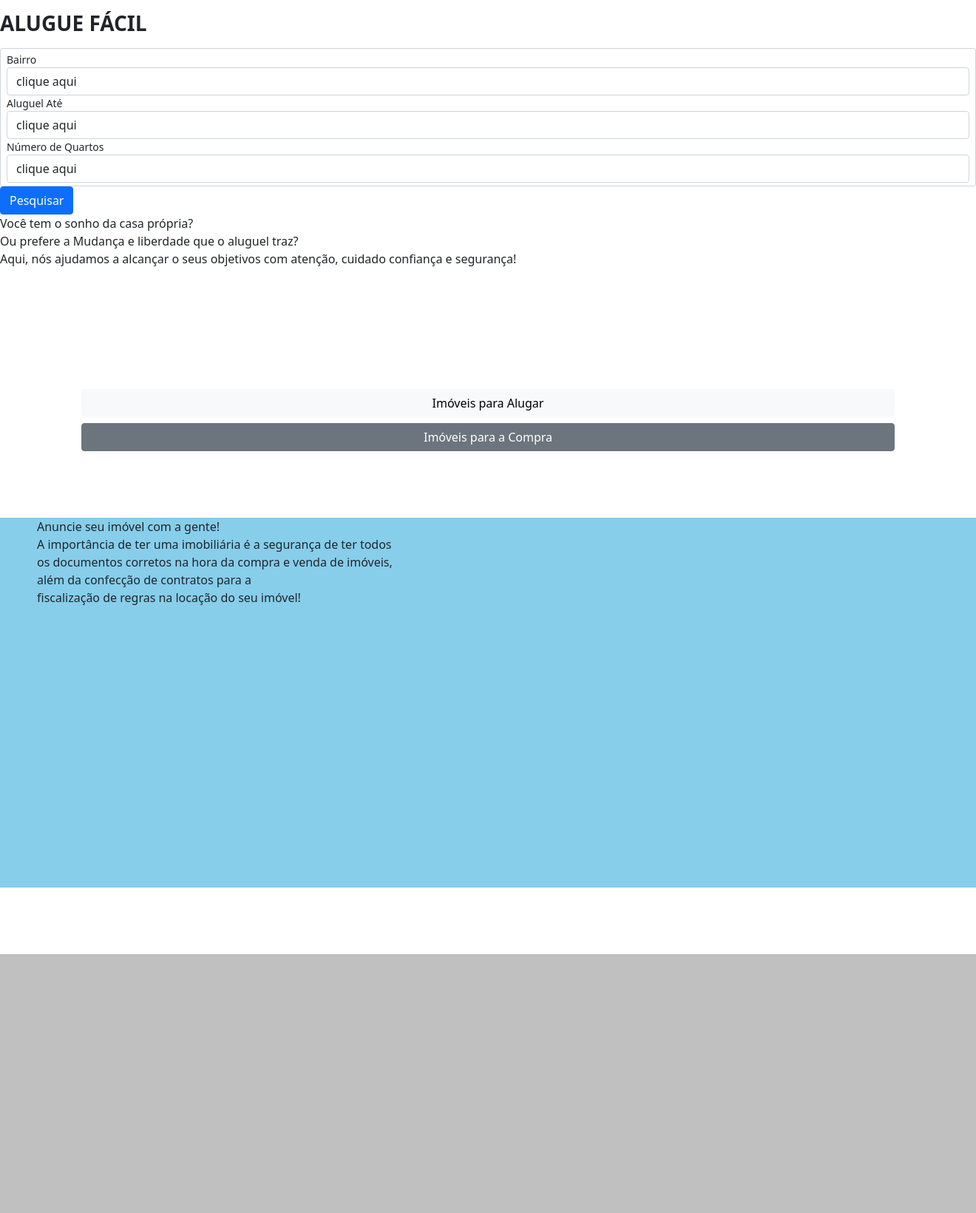
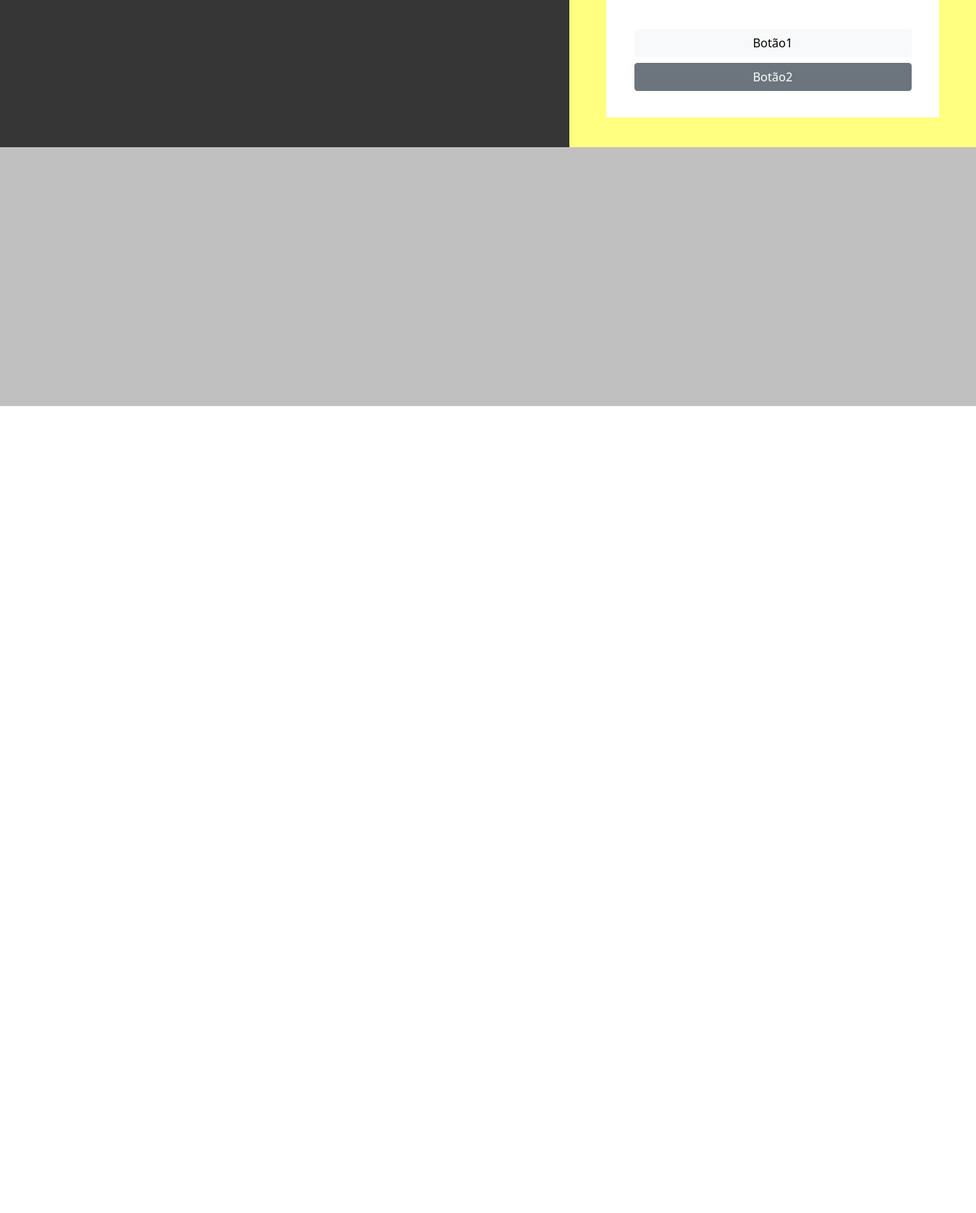
Before and after one commit to yocodetec/gracianoImoveis, a PHP site: page / in a window 1320 px wide. Shown: the part 991-2631 px from the top of the page at 74% size. After the commit the page ends 1540 px from the top, so only its background shows below. Run offline with PHP 8.4, Linux system fonts and the light colour scheme.

Commit message:
Update index.php
Código antigo

```diff
--- a/index.php
+++ b/index.php
@@ -12,25 +12,18 @@
 			<link href="https://cdn.jsdelivr.net/npm/bootstrap@5.1.3/dist/css/bootstrap.min.css" rel="stylesheet">
 			<script src="https://cdn.jsdelivr.net/npm/bootstrap@5.1.3/dist/js/bootstrap.bundle.min.js"></script>
 			<link rel="stylesheet" href="https://cdn.jsdelivr.net/npm/bootstrap-icons@1.8.1/font/bootstrap-icons.css">
-			<link rel="preconnect" href="https://fonts.googleapis.com">
-<link rel="preconnect" href="https://fonts.gstatic.com" crossorigin>
-<link href="https://fonts.googleapis.com/css2?family=Bebas+Neue&display=swap" rel="stylesheet">
-
-<link rel="preconnect" href="https://fonts.googleapis.com">
-<link rel="preconnect" href="https://fonts.gstatic.com" crossorigin>
-<link href="https://fonts.googleapis.com/css2?family=Bebas+Neue&family=Roboto:ital,wght@0,300;1,300&display=swap" rel="stylesheet">
 	</head>
 
       <!-- CONTEÚDO -->
 	<body>
 	  <!-- MENU -->
-        	<div class="col-lg-">
+        	<div class="col-lg-" id="toda">
               <div class="row">
               <!-- CABEÇALHO -->
     			<div id="header">
-                    <nav class="navbar navbar-expand-lg fixed-top navbar-light bg-light">
+                    <nav class="navbar navbar-expand-lg fixed-top navbar-light bg-white">
                       <div class="container-fluid">
-                        <a class="navbar-brand" href="frontHome.php">
+                        <a class="navbar-brand" href="index.php">
                         <!-- LOGO DA EMPRESA -->
                          <img src="img/logo_graciano.png" alt="" width="170" height="70" class="d-inline-block align-text-top">
                           </a>
@@ -62,6 +55,9 @@
                                 <li><a class="dropdown-item" href="#">Simuladores</a></li>
                                 <li><a class="dropdown-item" href="#">Como vender</a></li>
                               </ul>
+				    <li class="nav-item">
+                              <a class="nav-link active" href="login.php">Login</a>
+                            </li>
                             </li>
                           </ul>
                         </div>
@@ -71,108 +67,49 @@
     		</div>
 
         	<!-- PRIMEIRA DIV -->
-            <div class="col-sm- div2">
-                <img src="img/capa.png"  alt="" width="100%" height="30%">
-                 <div class="col-sm- div3">
-                  <p><strong> <h3> ALUGUE FÁCIL </h3></strong></p>
-                  <form>
-  				    <div class="form-control form-control-sm">
-    			<label for="exampleFormControlSelect1"> Bairro</label>
-    			<select class="form-control" id="exampleFormControlSelect1">
-      				<option>clique aqui</option>
-      				<option>Cocaia</option>
-      				<option>Bonsucesso</option>
-      				<option>Pimentas</option>
-     				<option>Continental 1</option>
-    				</select>
+            <div class="col-sm-" id="div2">
 
-    				<label for="exampleFormControlSelect1"> Aluguel Até </label>
-    			<select class="form-control" id="exampleFormControlSelect2" >
-      				<option>clique aqui</option>
-      				<option>900</option>
-      				<option>1.200</option>
-      				<option>1.500</option>
-      				<option>2.000</option>
-    				</select>
-
-    				<label for="exampleFormControlSelect1"> Número de Quartos </label>
-    			<select class="form-control" id="exampleFormControlSelect3"  placeholder="clique aqui">
-      				<option>clique aqui</option>
-      				<option>1</option>
-      				<option>2</option>
-      				<option>3</option>
-      				<option>4</option>
-    				</select>
-
- 				 </div>
-
- 				 <button type="submit" class="btn btn-primary">Pesquisar</button>
-
-
-                 </form>
-
+                 <div class="col-sm-" id="div3">
                      <!-- COLOCAR POR EX.: UM FORMULÁRIO -->
 
                  </div>
             </div>
 
-  			<div class="col-sm- div4">
+  			<div class="col-sm-" id="div4">
   			<!--  ESPAÇO  -->
   			</div>
-
-  			<div class="col-sm- div5">
-
-
-  			<div class="col-sm- texto1">
-  			<div class="titulos">
-  			Você tem o sonho da casa própria?<br/>
-			Ou prefere a Mudança e liberdade que o aluguel traz?
-  			 </div>
-  			 <div class="textos">
-  			 Aqui, nós ajudamos a alcançar o seus objetivos com atenção, cuidado confiança e segurança!
-  			 </div>
-
-  			</div>
-
-
-  					<div class="col-sm- caixaamarela">
-  					<br/><br/><br/><br/><br/><br/>
+  			<div class="col-sm-" id="div5">
+                <div class="col-sm-" id="div6">
+                	<div class="col-sm-" id="div7">
+                	<!-- COLOCAR TEXTO NA CX7 -->
+              		 <div class="textocx7">
+              		 <!-- AQUI -->
+              		 </div>
+              		 <!-- BOTÕES DA CX7 -->
               		 <div class="botoes">
               		 <div class="d-grid gap-2 col-10 mx-auto">
-                          <button class="btn btn-light" type="button">Imóveis para Alugar</button>
-                          <button class="btn btn-secondary" type="button">Imóveis para a Compra</button>
+                          <button class="btn btn-light" type="button">Botão1</button>
+                          <button class="btn btn-secondary" type="button">Botão2</button>
                     </div>
                     </div>
-
-  					</div>
-
+                    </div>
+                </div>
             </div>
 
-			<div class="col-sm- div8">
+			<div class="col-sm-" id="div8">
 				<!--  ESPAÇO  -->
             </div>
-            <div class="col-sm- div9">
-
-            	<div class="col-sm- div10">
-           <div class="titulos2">
-  			Anuncie seu imóvel com a gente!
-  			 </div>
-          <div class="textos2">
-  			 A importância de ter uma imobiliária é a segurança de ter todos </br>
-  			 os documentos corretos na hora da compra e venda de imóveis, </br>
-			além da confecção de contratos para a </br>
-			fiscalização de regras na locação do seu imóvel!
-  			 </div>
+            <div class="col-sm-" id="div9">
+            	<div class="col-sm-" id="div10">
 
             	</div>
   			 </div>
-            <div class="col-sm- div11">
+            <div class="col-sm-" id="div11">
   			   <!--  ESPAÇO  -->
   			</div>
   			   <!--  RODAPÉ  -->
  		 <div id="footer">
     		<div class="textoarea">
-
     		</div>
     	</div>
 
```
